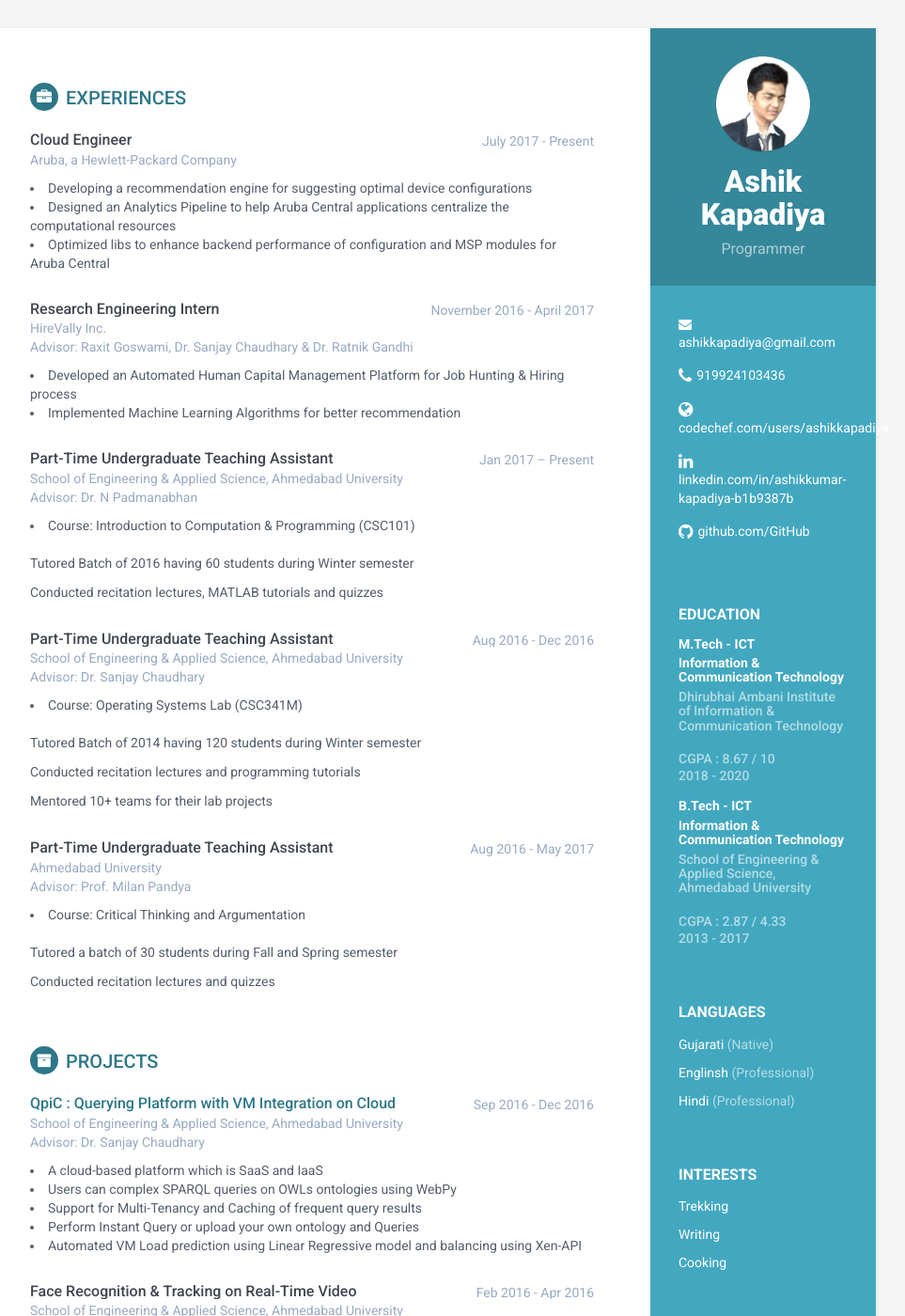
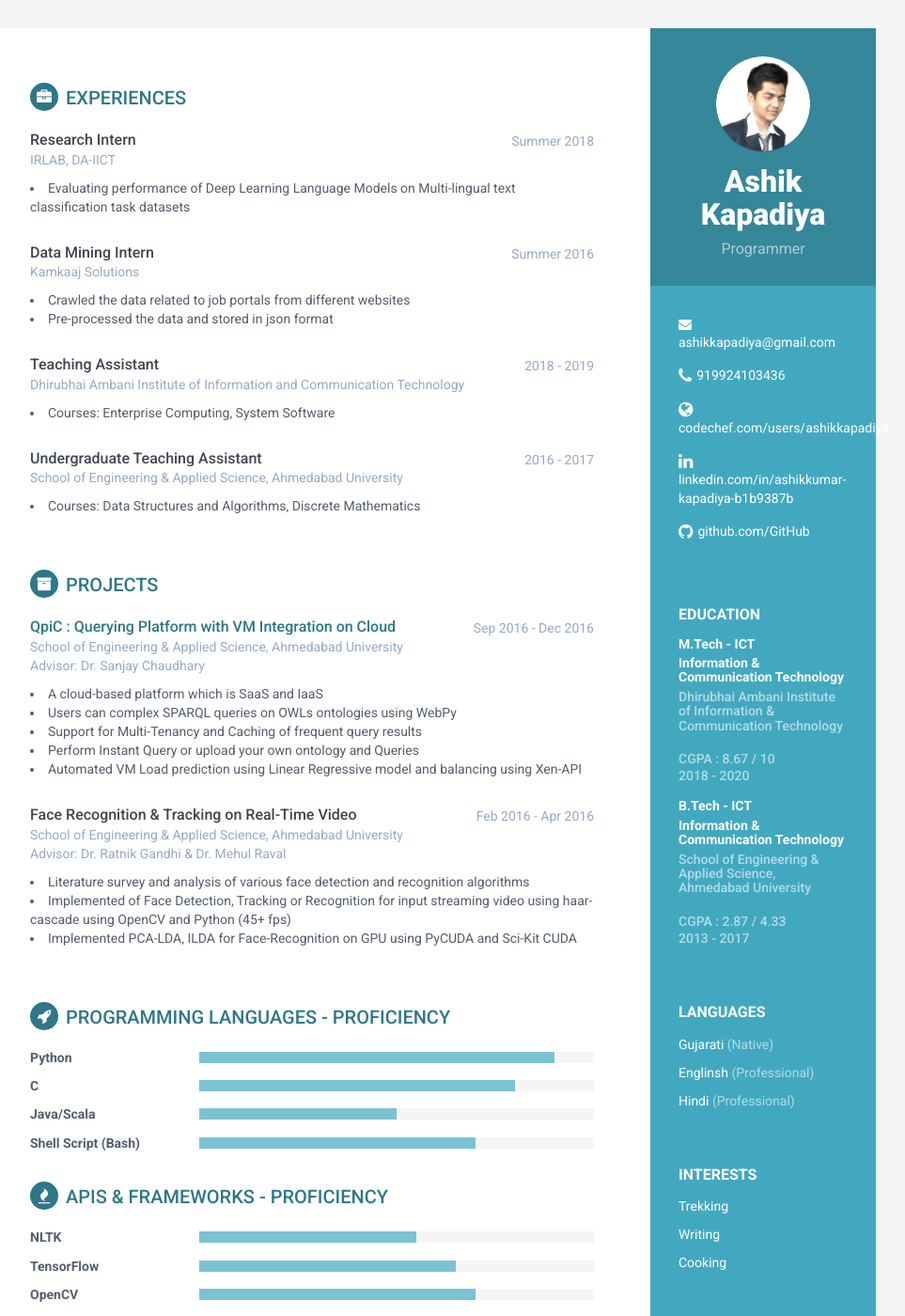
Before and after one commit to ashikkapadiya/ashikkapadiya.github.io, a Jekyll site: the page built from index.html, in a window 1280 px wide and 1400 px high. Shown: the whole window at 94% size, without its empty margins (188-1151 px from the left). Built offline with Jekyll 4.4.1, drawn with Linux system fonts in a browser that asks for light colours.

Commit message:
Update experience.html

```diff
--- a/_includes/experience.html
+++ b/_includes/experience.html
@@ -4,87 +4,57 @@
                 <div class="item">
                     <div class="meta">
                         <div class="upper-row">
-                            <h3 class="job-title">Cloud Engineer</h3>
-                            <div class="time">July 2017 - Present</div>
+                            <h3 class="job-title">Research Intern</h3>
+                            <div class="time">Summer 2018</div>
                         </div><!--//upper-row-->
-                        <div class="company">Aruba, a Hewlett-Packard Company
+                        <div class="company">IRLAB, DA-IICT
                         </div>
                     </div><!--//meta-->
                     <div class="details">
-                        <li>Developing a recommendation engine for suggesting optimal device configurations</li>
-                        <li>Designed an Analytics Pipeline to help Aruba Central applications centralize the computational resources</li>
-                        <li>Optimized libs to enhance backend performance of configuration and MSP modules for Aruba Central</li>
+                        <li>Evaluating performance of Deep Learning Language Models on Multi-lingual text classification task datasets</li>
                     </div><!--//details-->
                 </div><!--//item-->
 
                 <div class="item">
                     <div class="meta">
                         <div class="upper-row">
-                            <h3 class="job-title">Research Engineering Intern</h3>
-                            <div class="time">November 2016 - April 2017</div>
+                            <h3 class="job-title">Data Mining Intern</h3>
+                            <div class="time">Summer 2016</div>
                         </div><!--//upper-row-->
-                        <div class="company">HireVally Inc.
-                          <br>Advisor: Raxit Goswami, Dr. Sanjay Chaudhary & Dr. Ratnik Gandhi
+                        <div class="company">Kamkaaj Solutions
                         </div>
                     </div><!--//meta-->
                     <div class="details">
-                        <li>Developed an Automated Human Capital Management Platform for Job Hunting & Hiring process</li>
-                      <li>Implemented Machine Learning Algorithms for better recommendation</li>
+                        <li>Crawled the data related to job portals from different websites</li>
+                      <li>Pre-processed the data and stored in json format</li>
                     </div><!--//details-->
                 </div><!--//item-->
 
                 <div class="item">
                     <div class="meta">
                         <div class="upper-row">
-                            <h3 class="job-title">Part-Time Undergraduate Teaching Assistant</h3>
-                            <div class="time">Jan 2017 – Present</div>
+                            <h3 class="job-title">Teaching Assistant</h3>
+                            <div class="time">2018 - 2019</div>
                         </div><!--//upper-row-->
-                        <div class="company">School of Engineering & Applied Science, Ahmedabad University
-                        <br>Advisor: Dr. N Padmanabhan
+                        <div class="company">Dhirubhai Ambani Institute of Information and Communication Technology
                         </div>
                     </div><!--//meta-->
                     <div class="details">
-                      <li>Course: Introduction to Computation & Programming (CSC101)</li>
-                      <br>
-                      <p>Tutored Batch of 2016 having 60 students during Winter semester</p>
-                      <p>Conducted recitation lectures, MATLAB tutorials and quizzes</p>
+                      <li>Courses: Enterprise Computing, System Software</li>
                     </div><!--//details-->
                 </div><!--//item-->
 
                 <div class="item">
                     <div class="meta">
                         <div class="upper-row">
-                            <h3 class="job-title">Part-Time Undergraduate Teaching Assistant</h3>
-                            <div class="time">Aug 2016 - Dec 2016</div>
+                            <h3 class="job-title">Undergraduate Teaching Assistant</h3>
+                            <div class="time">2016 - 2017</div>
                         </div><!--//upper-row-->
                         <div class="company">School of Engineering & Applied Science, Ahmedabad University
-                        <br>Advisor: Dr. Sanjay Chaudhary
                         </div>
                     </div><!--//meta-->
                     <div class="details">
-                      <li>Course: Operating Systems Lab (CSC341M) </li>
-                      <br>
-                      <p>Tutored Batch of 2014 having 120 students during Winter semester</p>
-                      <p>Conducted recitation lectures and programming tutorials</p>
-                      <p>Mentored 10+ teams for their lab projects</p>
-                    </div><!--//details-->
-                </div><!--//item-->
-
-                <div class="item">
-                    <div class="meta">
-                        <div class="upper-row">
-                            <h3 class="job-title">Part-Time Undergraduate Teaching Assistant</h3>
-                            <div class="time">Aug 2016 - May 2017</div>
-                        </div><!--//upper-row-->
-                        <div class="company">Ahmedabad University
-                        <br>Advisor: Prof. Milan Pandya
-                        </div>
-                    </div><!--//meta-->
-                    <div class="details">
-                      <li>Course: Critical Thinking and Argumentation</li>
-                      <br>
-                      <p>Tutored a batch of 30 students during Fall and Spring semester</p>
-                      <p>Conducted recitation lectures and quizzes</p>
+                      <li>Courses: Data Structures and Algorithms, Discrete Mathematics </li>
                     </div><!--//details-->
                 </div><!--//item-->
 
```
